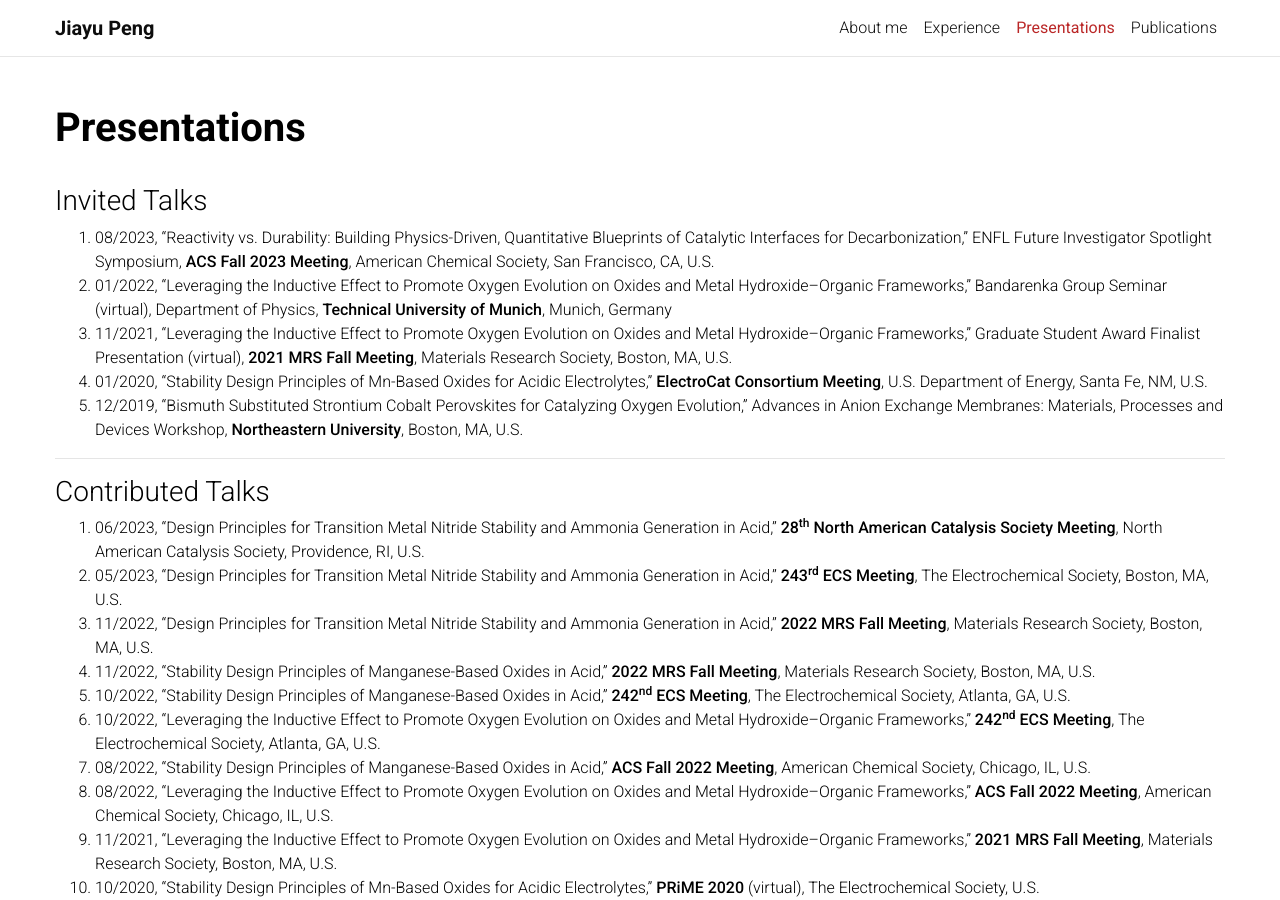
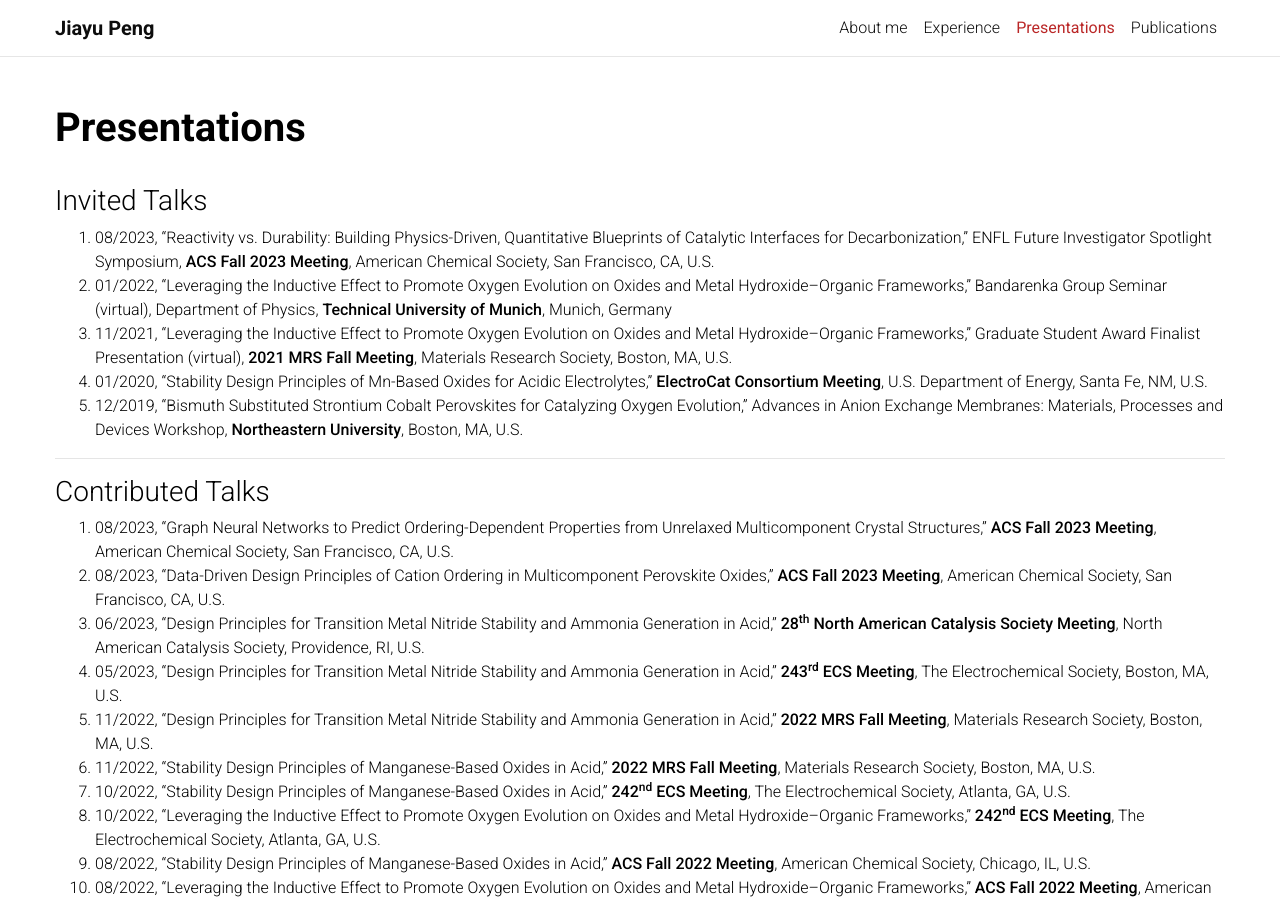
Before and after one commit to jypeng95/jypeng95.github.io, a Jekyll site: the page built from _pages/presentations.md, in a window 1280 px wide and 900 px high. Built offline with Jekyll 4.4.1, drawn with Linux system fonts in a browser that asks for light colours; a style sheet for code colours, icons or effects is not loaded.

Commit message:
Update presentations

```diff
--- a/_pages/presentations.md
+++ b/_pages/presentations.md
@@ -18,6 +18,8 @@ nav: true
 
 ### Contributed Talks
 
+1. 08/2023, "Graph Neural Networks to Predict Ordering-Dependent Properties from Unrelaxed Multicomponent Crystal Structures," **ACS Fall 2023 Meeting**, American Chemical Society, San Francisco, CA, U.S.
+1. 08/2023, "Data-Driven Design Principles of Cation Ordering in Multicomponent Perovskite Oxides," **ACS Fall 2023 Meeting**, American Chemical Society, San Francisco, CA, U.S.
 1. 06/2023, "Design Principles for Transition Metal Nitride Stability and Ammonia Generation in Acid," **28<sup>th</sup> North American Catalysis Society Meeting**, North American Catalysis Society, Providence, RI, U.S.
 1. 05/2023, "Design Principles for Transition Metal Nitride Stability and Ammonia Generation in Acid," **243<sup>rd</sup> ECS Meeting**, The Electrochemical Society, Boston, MA, U.S.
 1. 11/2022, "Design Principles for Transition Metal Nitride Stability and Ammonia Generation in Acid," **2022 MRS Fall Meeting**, Materials Research Society, Boston, MA, U.S.
```
